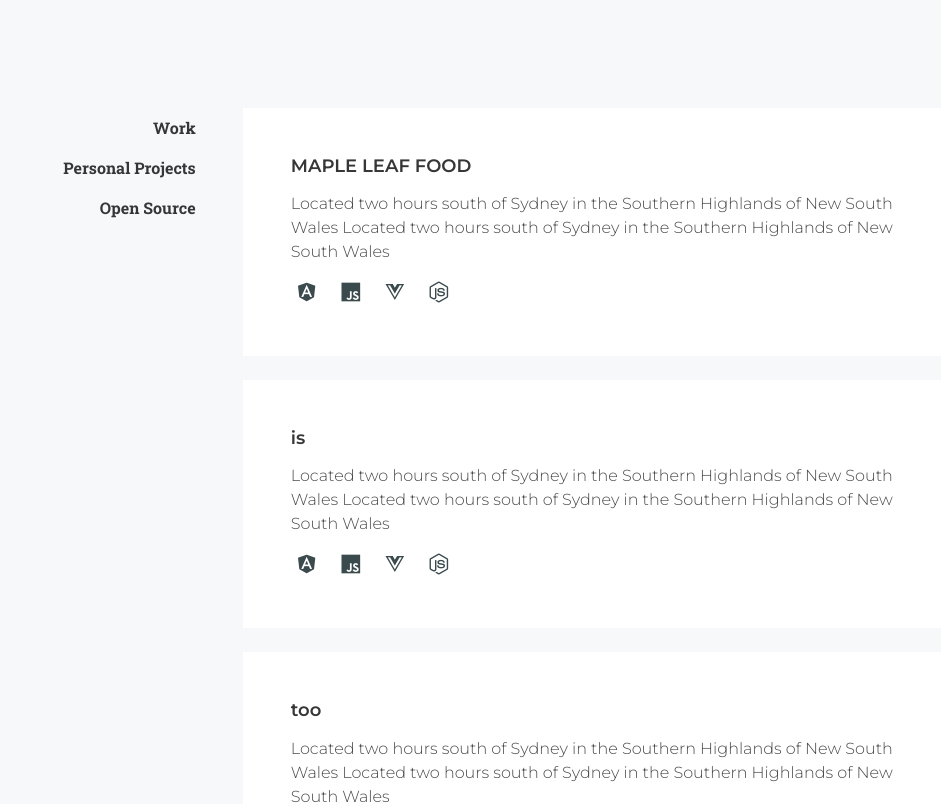
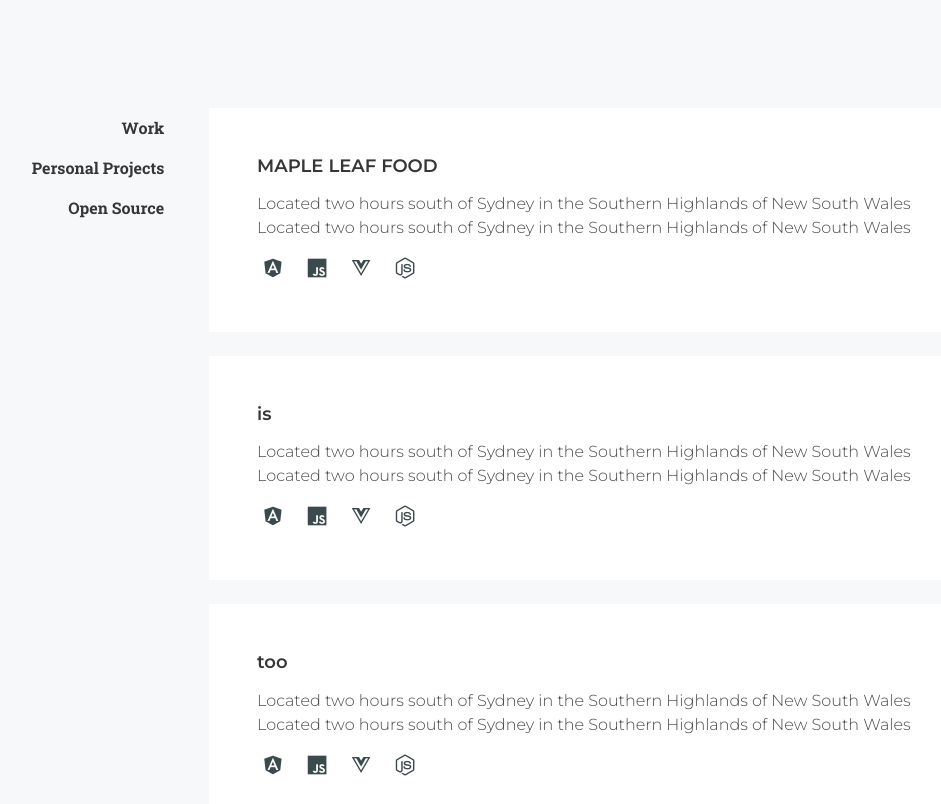
Before and after one commit to haoRchen/haoRchen.github.io, a Vue app: page /#/portfolio in a window 1280 px wide. Shown: the top 804 px of the page, without its empty margins (152-1093 px from the left). Built offline with nearby package versions, Linux system fonts and the light colour scheme.

Commit message:
prior to navbar remake

```diff
--- a/src/App.vue
+++ b/src/App.vue
@@ -34,6 +34,9 @@ export default {
   padding-top: 60px
   padding-bottom: 60px
   margin: auto
+  align-items: center
 .section
   flex: 1 0 auto
+.container
+  width: 90%
 </style>
--- a/src/components/AboutMe.vue
+++ b/src/components/AboutMe.vue
@@ -1,7 +1,7 @@
 <template>
-  <div class="columns is-desktop p-t-lg p-l-lg p-r-lg p-b-lg is-3">
+  <div class="columns p-t-lg p-l-lg p-r-lg p-b-lg ">
 
-    <div class="column is-two-fifth LeftColumn">
+    <div class="column LeftColumn">
       <div>
         <h1 class="title AboutMeHeader" >Hey there!</h1>
       </div>
@@ -60,7 +60,7 @@ export default {
 @import '../main.sass'
 .columns
   background-color: $white
-  border-radius: 6px
+  margin: 1%
   .LeftColumn
     display: flex
     flex-direction: column
--- a/src/components/PortfolioComponents/Portfolio.vue
+++ b/src/components/PortfolioComponents/Portfolio.vue
@@ -1,5 +1,5 @@
 <template>
-  <div class="columns PortfolioWrapper is-centered is-tablet">
+  <div class="columns PortfolioWrapper is-centered ">
     <div class="column LeftLayout is-one-fifth">
       <a
         class="button SideButton Work"
@@ -17,7 +17,7 @@
         Open Source
       </a>
     </div>
-    <div class="column content is-two-thirds RightLayout ">
+    <div class="column RightLayout">
       <ProjectCard
         v-for="project in workList"
         :key="project.id"
@@ -57,11 +57,15 @@ export default {
 
 <style lang="sass" scoped>
 @import '../../main.sass'
+.PortfolioWrapper
+.RightLayout
+  // width: 70%
 .LeftLayout
   display: flex
   flex-direction: row
   justify-content: center
   flex-wrap: wrap
+  // width: 30%
   margin-right: 2% // gap between column
   @media screen and (min-width: $tablet)
     flex-direction: column
--- a/src/components/Toolbar.vue
+++ b/src/components/Toolbar.vue
@@ -4,6 +4,8 @@
     class="navbar"
     role="navigation"
     aria-label="main navigation">
+    <div class="nav-wrapper container" >
+
       <div class="navbar-brand">
         <router-link
           to="/"
@@ -56,6 +58,7 @@
           >
             About Me
           </router-link>
+        </div>
       </div>
     </div>
   </nav>
@@ -124,11 +127,20 @@ export default {
   top: 0
   transition: all 0.3s ease-in-out
   box-shadow: 0 1px 3px grey
+  .nav-wrapper
+    position: relative
+    width: 70%
+    @media screen and (max-width: $desktop)
+      width: 80%
+    @media screen and (max-width: $tablet)
+      width: 100%
   .navbar-menu
-    // margin-right: 17vw
+    box-shadow: none
+    &.is-active
+      width: fit-content
+      margin: auto
   .navbar-burger
     color: $white
-    // margin-right: 17vw
   .navbar-item
     &.is-active
       background-color: transparent
@@ -136,5 +148,4 @@ export default {
     &:hover
       color: $white
       background-color: rgba(0, 0, 0, 0.05)
-
 </style>
```
Also changed, not shown: src/main.sass (line endings or trailing spaces). Lines whose indentation alone changed are shown as unchanged.
